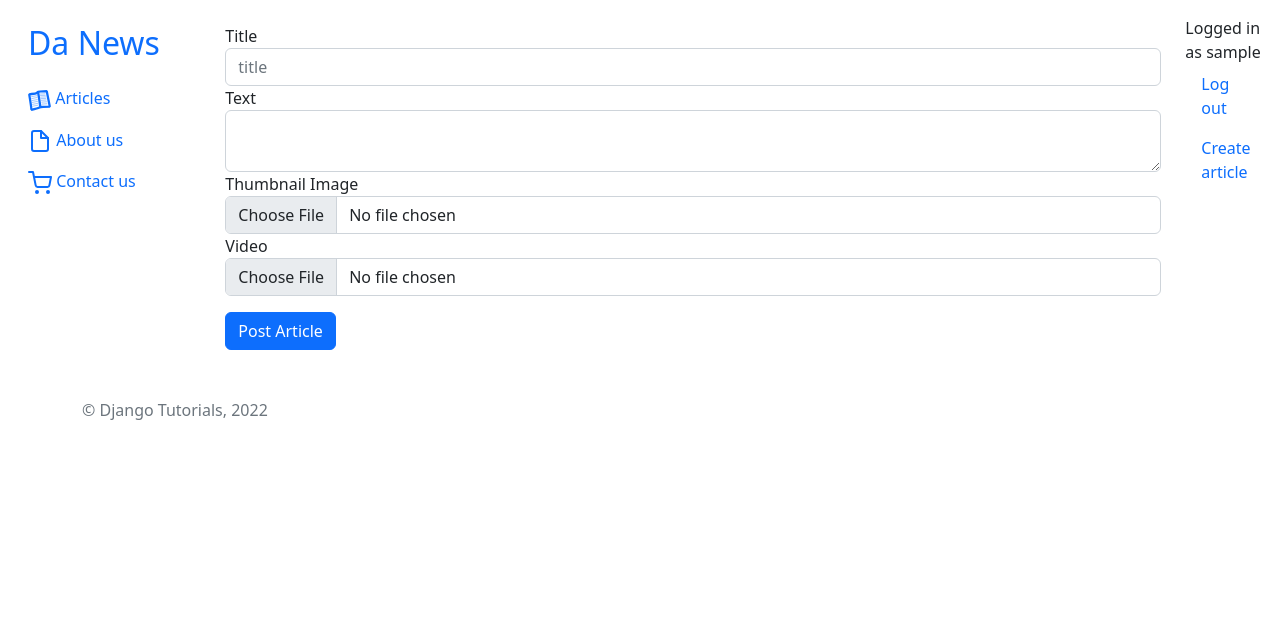
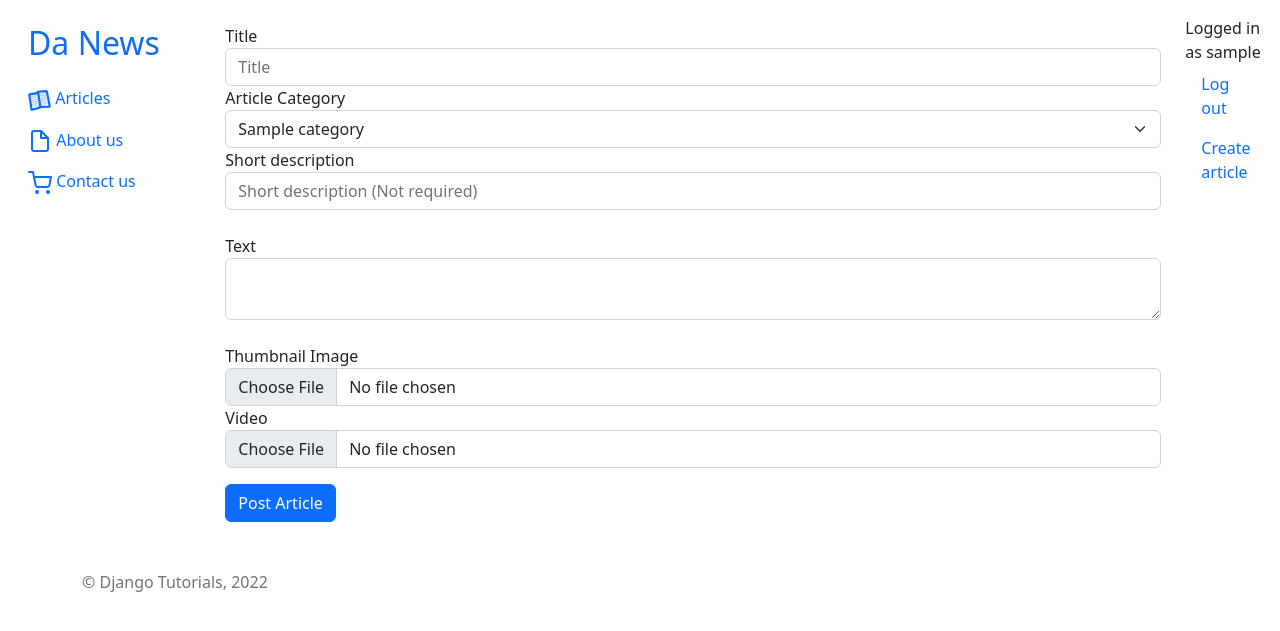
Before and after one commit to Axelkarnebro/webcasts-group-14, a Django app: page /article/create/ in a window 1280 px wide. Shown: the top 631 px of the page. Run offline with Django 4.2, Linux system fonts and the light colour scheme; a user stored in the database is signed in; tables that the repository leaves empty hold one stand-in row (values such as "Sample post"); some libraries are stand-ins or nearby versions.

Commit message:
Artiklar har nu short_description och category :DD
dessutom så visas artiklar separat i vänster/höger fält i article_list beroende på om artiklar har en short_description eller inte

also för att kunna skapa nya artiklar så måste man probably skapa olika categories först makes sense i guess :v

```diff
--- a/article/admin.py
+++ b/article/admin.py
@@ -1,4 +1,6 @@
 from django.contrib import admin
-from .models import Article
+from .models import Article, Category, Comment
 # Register your models here.
+admin.site.register(Category)
 admin.site.register(Article)
+admin.site.register(Comment)
--- a/article/models.py
+++ b/article/models.py
@@ -2,13 +2,25 @@ from django.db import models
 from django.conf import settings
 
 # Create your models here.
+class Category(models.Model):
+    name = models.CharField(max_length=50, unique=True)
+
+    def __str__(self):
+        return self.name
+
 class Article(models.Model):
     authors = models.ManyToManyField(settings.AUTH_USER_MODEL, related_name='articles')
     title = models.CharField(max_length=50)
+    short_desc = models.TextField(max_length=200, null=True, blank=True)
     text = models.TextField(max_length=3000)
+    category = models.ForeignKey(Category, on_delete=models.CASCADE)
     slug = models.SlugField(max_length=255, unique=True, blank=False, null=True)
     thumbnail = models.ImageField(upload_to='thumbnails/', null=True, blank=True)
     video = models.FileField(upload_to='videos/', null=True, blank=True)
+
+    def __str__(self):
+        return self.title
+
 
 class Comment(models.Model):
     user = models.ForeignKey(settings.AUTH_USER_MODEL, on_delete=models.CASCADE)
--- a/article/templates/pages/article_detail.html
+++ b/article/templates/pages/article_detail.html
@@ -26,7 +26,7 @@
           <h5 class="card-title">{{article.title}}</h5>
           <p class="card-text">{{ article.text }}</p>
           {% for author in article.authors.all %}
-          <h2>this post was made by {{ author }} gang</h2>
+          <h2>this post was made by {{ author }} gang in da {{ article.category }} category</h2>
           {% endfor %}
         </div>
       </div>
--- a/article/templates/pages/article_form.html
+++ b/article/templates/pages/article_form.html
@@ -5,7 +5,7 @@
 >
   <label class="control-label" for="title">Title</label>
   <input class="form-control" type="text" id="title"
-         placeholder="title" name="title"
+         placeholder="Title" name="title"
          value="{{ form.title.value|default_if_none:"" }}">
   {% if form.title.errors %}
     <div class="form-group has-error">
@@ -15,7 +15,41 @@
     </div>
   {% endif %}
 </div>
+
 <div class="form-group
+            {% if form.category.errors %}
+              has-error
+            {% endif %}"
+>
+  <label class="control-label" for="category">Article Category</label>
+  <select class="form-select" aria-label="Category selector idk" id="category" name="category">
+    {% for category in categories %}
+    <option value="{{ category.id }}" {% if category.id == form.category.value %}selected="selected"{% endif %}>
+      {{ category.name }}
+    </option>
+    {% endfor %}
+  </select>
+  {% if form.category.errors %}
+    <div class="form-group has-error">
+      <div class="control-label">
+        {{ form.category.errors }}
+      </div>
+    </div>
+  {% endif %}
+</div>
+
+<div class="form-group
+            {% if form.title.errors %}
+              has-error
+            {% endif %}"
+>
+  <label class="control-label" for="short_desc">Short description</label>
+  <input class="form-control" type="text" id="short_desc"
+         placeholder="Short description (Not required)" name="short_desc"
+         value="{{ form.short_desc.value|default_if_none:"" }}">
+</div>
+
+<div class="form-group my-4
   {% if form.text.errors %}
     has-error
   {% endif %}"
@@ -29,6 +63,7 @@
       </div>
   </div>
   {% endif %}
+</div>
 
   <label class="control-label" for="thumbnail">Thumbnail Image</label>
   <input type="file" class="form-control" id="thumbnail" accept="image/png, image/jpeg"
@@ -40,7 +75,7 @@
       </div>
     </div>
   {% endif %}
-</div>
+
 <div class="form-group
             {% if form.video.errors %}
               has-error
--- a/article/views.py
+++ b/article/views.py
@@ -3,7 +3,7 @@ from django.shortcuts import render
 from django.http import HttpResponseRedirect
 from django.urls import reverse
 from django.utils.text import slugify
-from .models import Article, Comment
+from .models import Article, Category, Comment
 from article.forms import ArticleForm, CommentForm
 from django.contrib.auth.models import User
 from django.views.generic import CreateView, UpdateView
@@ -28,7 +28,7 @@ def index(request):
 class CreateArticle(LoginRequiredMixin, PermissionRequiredMixin, CreateView):
     model = Article
     template_name = 'pages/article_create.html'
-    fields = ['title', 'text', 'thumbnail', 'video']
+    fields = ['title', 'category', 'short_desc', 'text', 'thumbnail', 'video']
     permission_required = ('article.add_article',)
 
     def form_valid(self, form):
@@ -48,11 +48,17 @@ class CreateArticle(LoginRequiredMixin, PermissionRequiredMixin, CreateView):
     def get_success_url(self):
         return reverse('article:article_list')
 
+    def get_context_data(self, **kwargs):
+        context = super().get_context_data(**kwargs)
+        context["categories"] = Category.objects.all()
+        return context
+
+
 
 class UpdateArticle(LoginRequiredMixin, ArticleAuthorMixin, UpdateView):
     model = Article
     template_name = 'pages/article_update.html'
-    fields = ['title', 'text', 'thumbnail', 'video']
+    fields = ['title', 'category', 'short_desc', 'text', 'thumbnail', 'video']
     permission_required = ('article.change_article',)
 
     def form_valid(self, form):
@@ -69,6 +75,11 @@ class UpdateArticle(LoginRequiredMixin, ArticleAuthorMixin, UpdateView):
 
     def get_success_url(self):
         return reverse('article:article_list')
+
+    def get_context_data(self, **kwargs):
+        context = super().get_context_data(**kwargs)
+        context["categories"] = Category.objects.all()
+        return context
 
 
 
```
Also changed, not shown: article/templates/pages/article_list.html (+10 -6 lines), article/migrations/0004_category_article_short_desc_article_category.py (added), article/migrations/0005_alter_article_short_desc.py (added).
